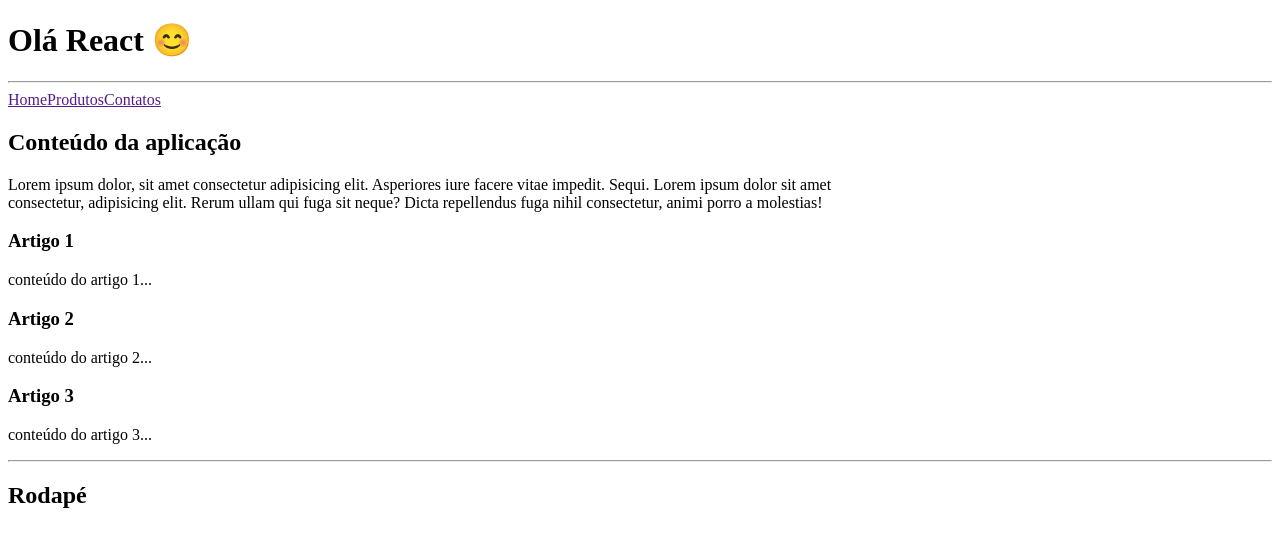
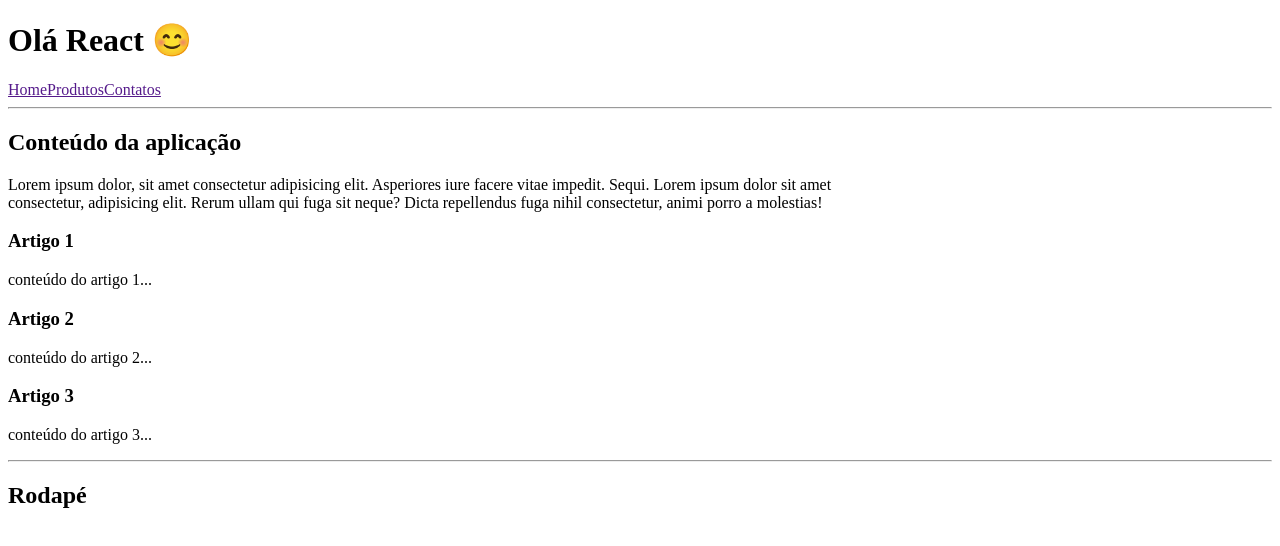
Before and after one commit to melissaJll/react-fundamentos, a React (Vite) app: page / in a window 1280 px wide. Shown: the top 546 px of the page. Built offline with nearby package versions, Linux system fonts and the light colour scheme.

Commit message:
componente menu

```diff
--- a/src/components/Cabecalho.jsx
+++ b/src/components/Cabecalho.jsx
@@ -1,13 +1,11 @@
+import Menu from "./Menu";
+
 function Cabecalho() {
   return (
     <header>
       <h1>Olá React 😊</h1>
+      <Menu />
       <hr />
-      <nav>
-        <a href="">Home</a>
-        <a href="">Produtos</a>
-        <a href="">Contatos</a>
-      </nav>
     </header>
   );
 }
--- /dev/null
+++ b/src/components/Menu.jsx
@@ -0,0 +1,11 @@
+function Menu() {
+  return (
+    <nav>
+      <a href="">Home</a>
+      <a href="">Produtos</a>
+      <a href="">Contatos</a>
+    </nav>
+  );
+}
+
+export default Menu;
```
Also changed, not shown: 1 other file (tests, documents, lock files or other folders).
